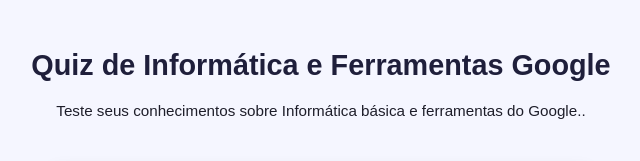
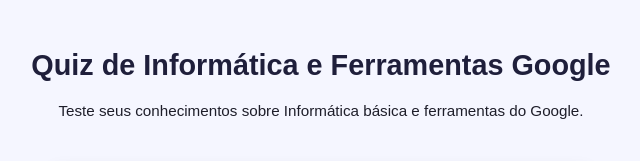
Before and after one commit to Inova-Tech-Br/InovaTech, a plain HTML site: page resultado-quiz/indexaula3.html in a window 1280 px wide. Shown: the top 161 px of the page, 319-959 px from the left. Drawn offline with Linux system fonts and the light colour scheme.

Commit message:
indexaula3.html

```diff
--- a/resultado-quiz/indexaula3.html
+++ b/resultado-quiz/indexaula3.html
@@ -172,7 +172,7 @@
 <body>
     <header>
         <h1>Quiz de Informática e Ferramentas Google</h1>
-        <p>Teste seus conhecimentos sobre Informática básica e ferramentas do Google..</p>
+        <p>Teste seus conhecimentos sobre Informática básica e ferramentas do Google.</p>
     </header>
 
     <main>
```
